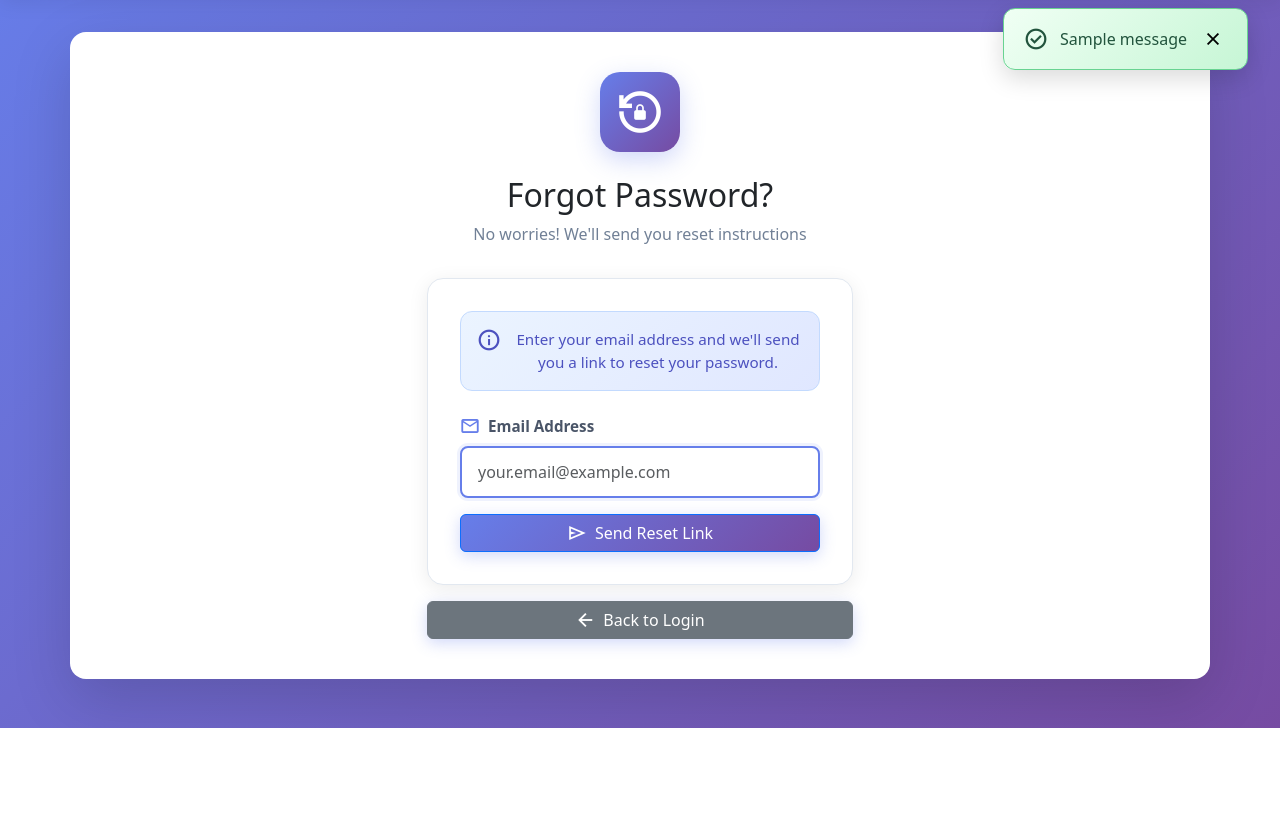
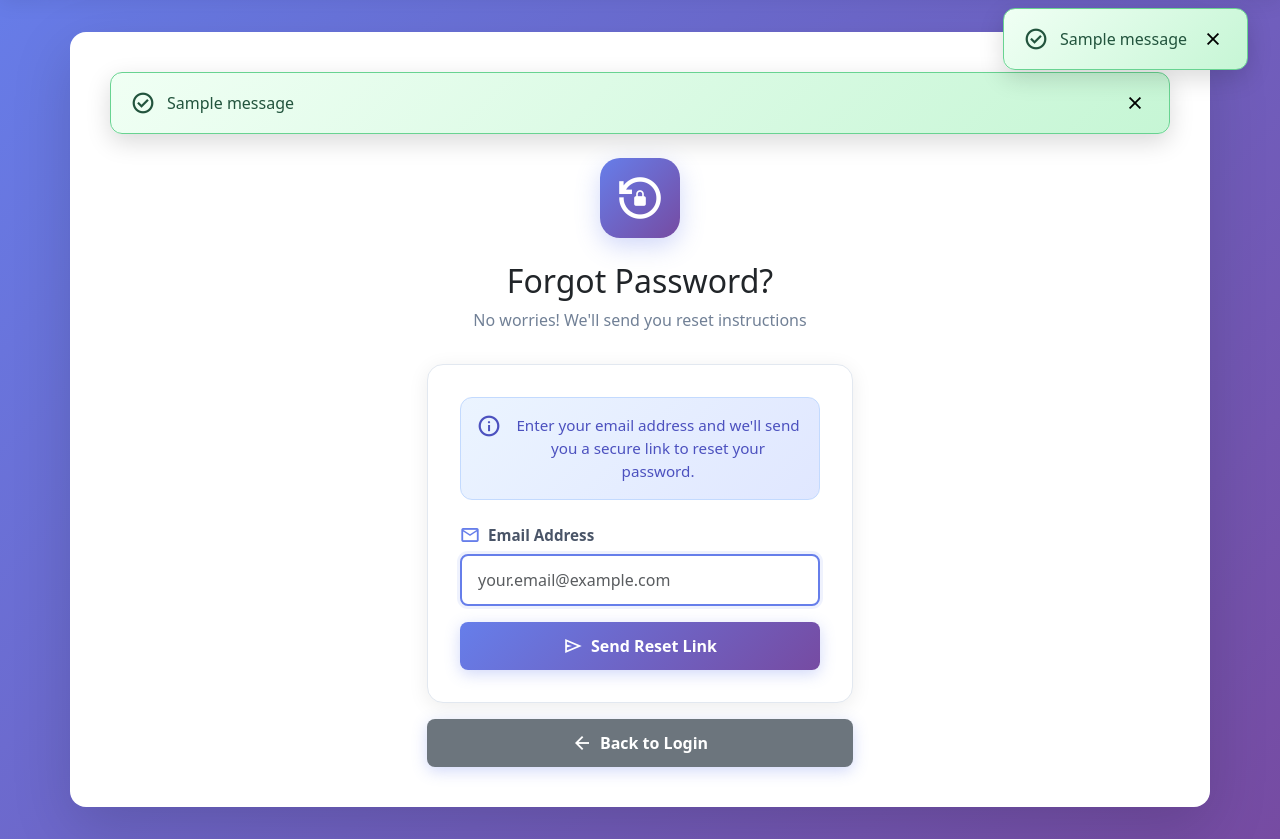
Before and after one commit to vedasm/AuthGuard, a Flask app: page /forgot in a window 1280 px wide. Shown: the part 72-911 px from the top of the page. Before the commit the page ends 800 px from the top, so only its background shows below. Run offline with Flask 3, Linux system fonts and the light colour scheme; tables that the repository leaves empty hold one stand-in row (values such as "Sample post"); one stand-in notice (Sample message) is shown; some libraries are stand-ins or nearby versions.

Commit message:
Update forgot.html

```diff
--- a/templates/forgot.html
+++ b/templates/forgot.html
@@ -1,10 +1,45 @@
 {% extends "base.html" %}
 
 {% block title %}
-    Forgot Password
+    Forgot Password - AuthGuard
 {% endblock %}
 
 {% block main %}
+    <!-- Flash Messages Container -->
+    {% with messages = get_flashed_messages(with_categories=true) %}
+        {% if messages %}
+            <div class="flash-container-inline">
+                {% for category, message in messages %}
+                    {% if category == "error" %}
+                        <div class="flash-message flash-error" role="alert">
+                            <span class="material-symbols-outlined">error</span>
+                            <span>{{ message }}</span>
+                            <button class="flash-close" onclick="this.parentElement.remove()">
+                                <span class="material-symbols-outlined">close</span>
+                            </button>
+                        </div>
+                    {% elif category == "success" %}
+                        <div class="flash-message flash-success" role="alert">
+                            <span class="material-symbols-outlined">check_circle</span>
+                            <span>{{ message }}</span>
+                            <button class="flash-close" onclick="this.parentElement.remove()">
+                                <span class="material-symbols-outlined">close</span>
+                            </button>
+                        </div>
+                    {% else %}
+                        <div class="flash-message flash-info" role="alert">
+                            <span class="material-symbols-outlined">info</span>
+                            <span>{{ message }}</span>
+                            <button class="flash-close" onclick="this.parentElement.remove()">
+                                <span class="material-symbols-outlined">close</span>
+                            </button>
+                        </div>
+                    {% endif %}
+                {% endfor %}
+            </div>
+        {% endif %}
+    {% endwith %}
+
     <div class="container" style="max-width: 450px;">
         <div class="page-header">
             <div class="header-icon">
@@ -17,7 +52,7 @@
         <div class="form-card">
             <div class="info-box">
                 <span class="material-symbols-outlined">info</span>
-                <p>Enter your email address and we'll send you a link to reset your password.</p>
+                <p>Enter your email address and we'll send you a secure link to reset your password.</p>
             </div>
 
             <form action="/forgot" method="post">
@@ -26,8 +61,18 @@
                         <span class="material-symbols-outlined label-icon">email</span>
                         Email Address
                     </label>
-                    <input autocomplete="off" autofocus class="form-control" id="email" name="email" placeholder="your.email@example.com" type="email" required>
+                    <input
+                        autocomplete="off"
+                        autofocus
+                        class="form-control"
+                        id="email"
+                        name="email"
+                        placeholder="your.email@example.com"
+                        type="email"
+                        required
+                    >
                 </div>
+
                 <button class="btn btn-primary w-100" type="submit">
                     <span class="material-symbols-outlined">send</span>
                     Send Reset Link
@@ -76,6 +121,7 @@
             border-radius: 16px;
             box-shadow: 0 4px 20px rgba(0, 0, 0, 0.08);
             border: 1px solid #e2e8f0;
+            margin-bottom: 1rem;
         }
 
         .info-box {
@@ -117,15 +163,159 @@
             color: #667eea;
         }
 
+        .form-control {
+            border: 2px solid #e2e8f0;
+            border-radius: 8px;
+            padding: 0.75rem 1rem;
+            font-size: 1rem;
+            transition: all 0.3s ease;
+            background: #f7fafc;
+            width: 100%;
+        }
+
+        .form-control:focus {
+            border-color: #667eea;
+            box-shadow: 0 0 0 3px rgba(102, 126, 234, 0.1);
+            background: white;
+            outline: none;
+        }
+
         .btn {
             display: flex;
             align-items: center;
             justify-content: center;
             gap: 0.5rem;
+            padding: 0.75rem 1.5rem;
+            border-radius: 8px;
+            font-weight: 600;
+            transition: all 0.3s ease;
+            border: none;
+            text-decoration: none;
+            cursor: pointer;
         }
 
         .btn .material-symbols-outlined {
             font-size: 20px;
         }
+
+        .btn-primary {
+            background: linear-gradient(135deg, #667eea 0%, #764ba2 100%);
+            color: white;
+            box-shadow: 0 4px 15px rgba(102, 126, 234, 0.4);
+        }
+
+        .btn-primary:hover {
+            transform: translateY(-2px);
+            box-shadow: 0 6px 20px rgba(102, 126, 234, 0.5);
+            color: white;
+        }
+
+        .btn-secondary {
+            background: #6c757d;
+            color: white;
+            box-shadow: 0 4px 15px rgba(108, 117, 125, 0.3);
+        }
+
+        .btn-secondary:hover {
+            background: #5a6268;
+            transform: translateY(-2px);
+            box-shadow: 0 6px 20px rgba(108, 117, 125, 0.4);
+            color: white;
+        }
+
+        .mb-3 {
+            margin-bottom: 1.25rem;
+        }
+
+        .mt-3 {
+            margin-top: 1rem;
+        }
+
+        .w-100 {
+            width: 100%;
+        }
+
+        /* Flash Messages */
+        .flash-container-inline {
+            width: 100%;
+            margin-bottom: 1.5rem;
+        }
+
+        .flash-message {
+            display: flex;
+            align-items: center;
+            gap: 0.75rem;
+            padding: 1rem 1.25rem;
+            border-radius: 12px;
+            margin-bottom: 0.75rem;
+            box-shadow: 0 4px 12px rgba(0, 0, 0, 0.1);
+            animation: slideIn 0.3s ease;
+            font-weight: 500;
+        }
+
+        .flash-message .material-symbols-outlined {
+            font-size: 24px;
+            flex-shrink: 0;
+        }
+
+        .flash-close {
+            margin-left: auto;
+            background: transparent;
+            border: none;
+            cursor: pointer;
+            padding: 0.25rem;
+            display: flex;
+            align-items: center;
+            border-radius: 6px;
+            transition: background 0.2s ease;
+            flex-shrink: 0;
+        }
+
+        .flash-close:hover {
+            background: rgba(0, 0, 0, 0.1);
+        }
+
+        .flash-close .material-symbols-outlined {
+            font-size: 20px;
+        }
+
+        .flash-error {
+            background: linear-gradient(135deg, #fff5f5 0%, #fed7d7 100%);
+            color: #c53030;
+            border: 1px solid #fc8181;
+        }
+
+        .flash-success {
+            background: linear-gradient(135deg, #f0fff4 0%, #c6f6d5 100%);
+            color: #22543d;
+            border: 1px solid #68d391;
+        }
+
+        .flash-info {
+            background: linear-gradient(135deg, #ebf8ff 0%, #bee3f8 100%);
+            color: #2c5282;
+            border: 1px solid #90cdf4;
+        }
+
+        @keyframes slideIn {
+            from {
+                transform: translateX(-400px);
+                opacity: 0;
+            }
+            to {
+                transform: translateX(0);
+                opacity: 1;
+            }
+        }
+
+        @media (max-width: 576px) {
+            .page-header {
+                margin-bottom: 1.5rem;
+            }
+
+            .form-card {
+                padding: 1.5rem;
+            }
+        }
     </style>
 {% endblock %}
```
